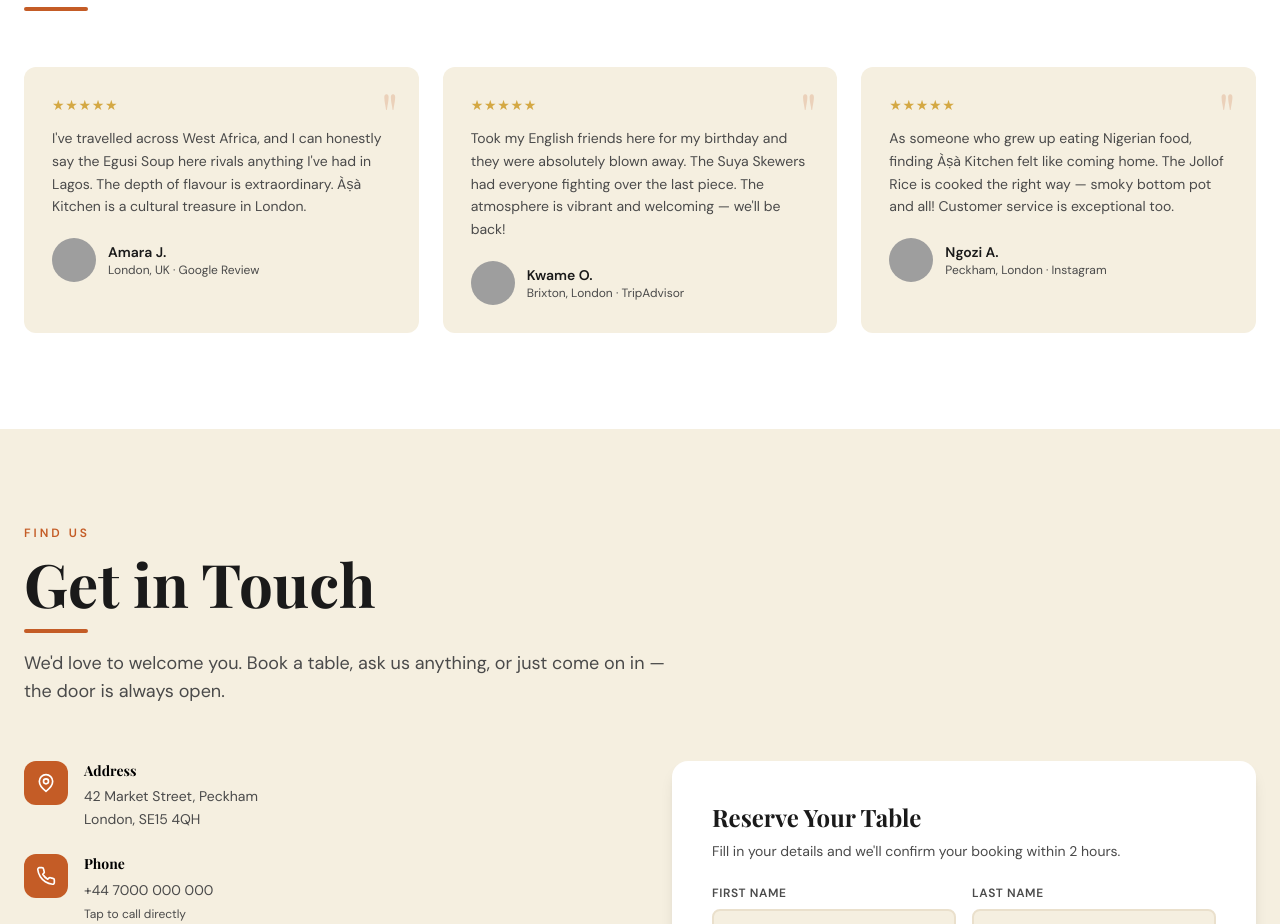
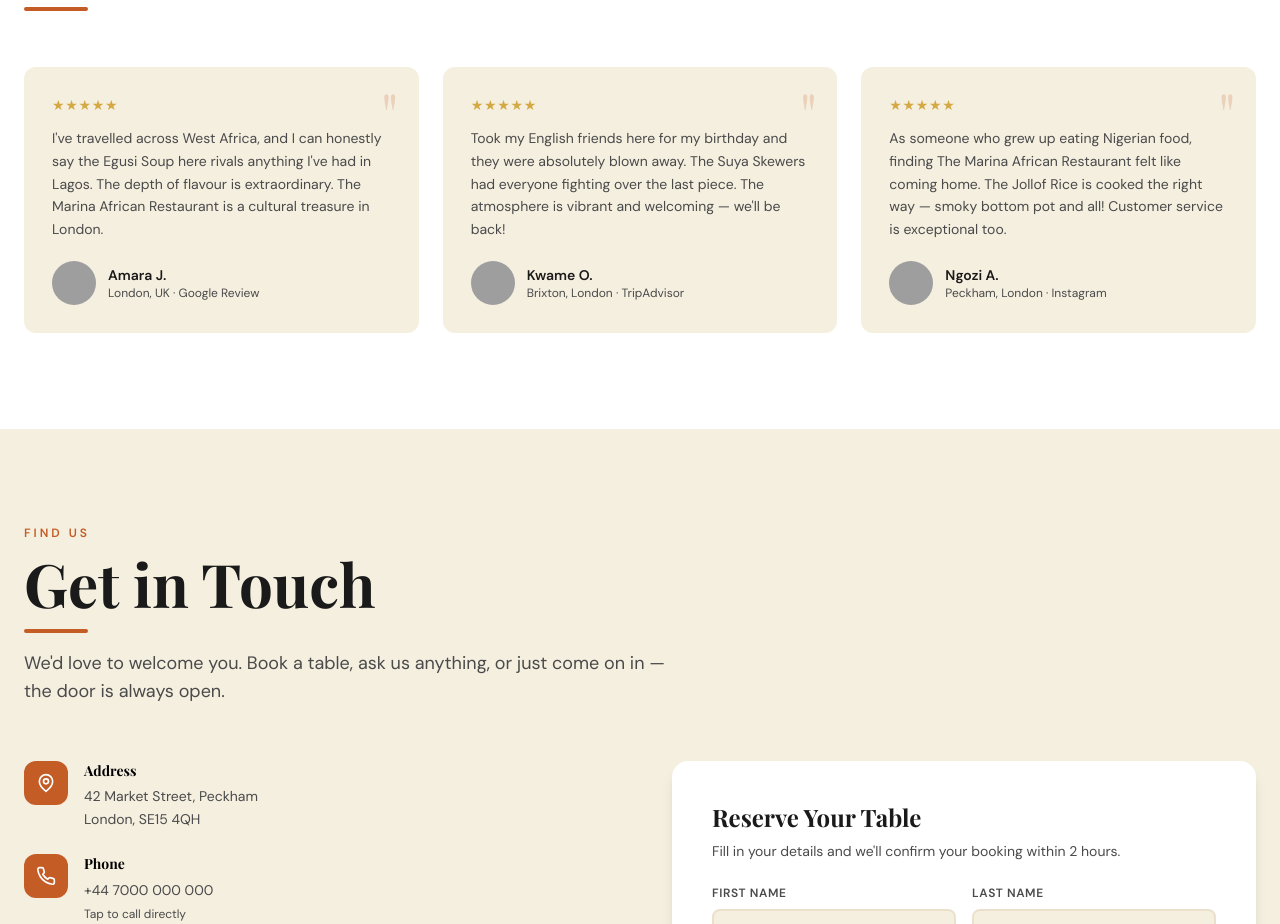
Before and after one commit to adejare19/kitchen, a Next.js app: page / in a window 1280 px wide. Shown: the part 4923-5847 px from the top of the page. Built offline with nearby package versions, Linux system fonts and the light colour scheme; grey boxes are pictures that could not be loaded; a web font is replaced by a local one.

Commit message:
Update restaurant name in testimonials

```diff
--- a/components/Testimonials.jsx
+++ b/components/Testimonials.jsx
@@ -2,7 +2,7 @@ export default function Testimonials() {
   const testimonials = [
     {
       stars: 5,
-      text: "I've travelled across West Africa, and I can honestly say the Egusi Soup here rivals anything I've had in Lagos. The depth of flavour is extraordinary. Àṣà Kitchen is a cultural treasure in London.",
+      text: "I've travelled across West Africa, and I can honestly say the Egusi Soup here rivals anything I've had in Lagos. The depth of flavour is extraordinary. The Marina African Restaurant is a cultural treasure in London.",
       name: "Amara J.",
       location: "London, UK · Google Review",
       avatar:
@@ -18,7 +18,7 @@ export default function Testimonials() {
     },
     {
       stars: 5,
-      text: "As someone who grew up eating Nigerian food, finding Àṣà Kitchen felt like coming home. The Jollof Rice is cooked the right way — smoky bottom pot and all! Customer service is exceptional too.",
+      text: "As someone who grew up eating Nigerian food, finding The Marina African Restaurant felt like coming home. The Jollof Rice is cooked the right way — smoky bottom pot and all! Customer service is exceptional too.",
       name: "Ngozi A.",
       location: "Peckham, London · Instagram",
       avatar:
```
